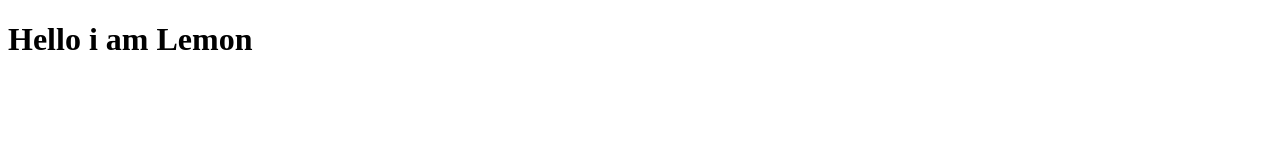
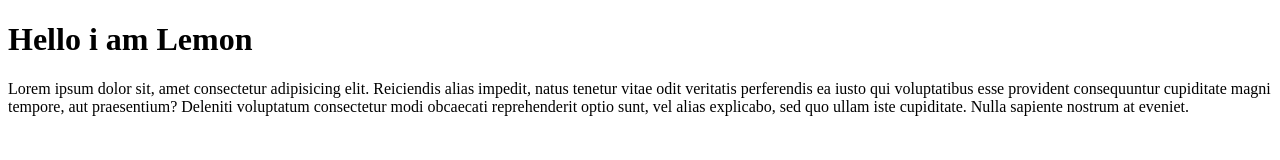
Before and after one commit to lemons700/my-first-website, a plain HTML site: page index.html in a window 1280 px wide. Drawn offline with Linux system fonts and the light colour scheme.

Commit message:
learned github

```diff
--- a/index.html
+++ b/index.html
@@ -8,5 +8,6 @@
 </head>
 <body>
     <h1>Hello i am Lemon</h1>
+    <p>Lorem ipsum dolor sit, amet consectetur adipisicing elit. Reiciendis alias impedit, natus tenetur vitae odit veritatis perferendis ea iusto qui voluptatibus esse provident consequuntur cupiditate magni tempore, aut praesentium? Deleniti voluptatum consectetur modi obcaecati reprehenderit optio sunt, vel alias explicabo, sed quo ullam iste cupiditate. Nulla sapiente nostrum at eveniet.</p>
 </body>
 </html>
```
